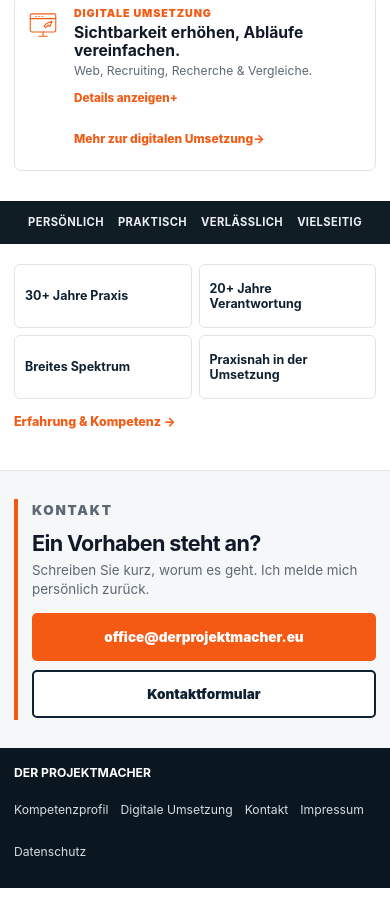
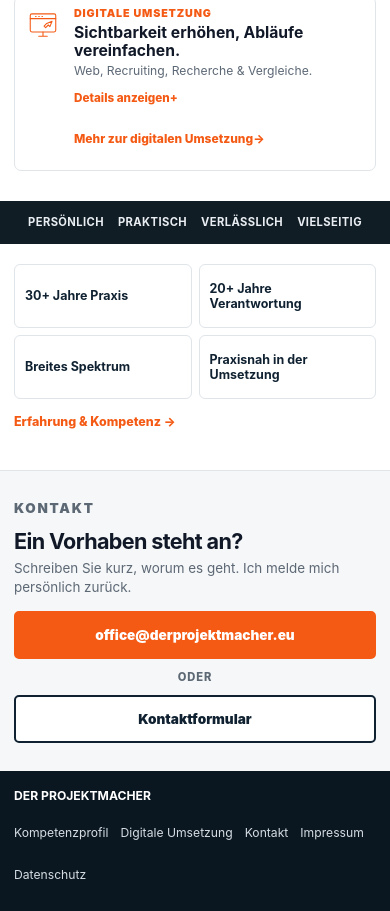
Before and after one commit to G00fystyle/derprojektmacher-website, a plain HTML site: page index.html in a window 390 px wide. Shown: the part 1077-1988 px from the top of the page. Before the commit the page ends 1965 px from the top, so only its background shows below. Drawn offline with Linux system fonts and the light colour scheme.

Commit message:
Version 16.6
anpassungen an der desktop seite

```diff
--- a/assets/css/site.css
+++ b/assets/css/site.css
@@ -225,3 +225,23 @@ footer{background:var(--navy-deep);color:#d5dde3;padding:21px 0}
   .submit-button{width:100%}
   .competence-summary,.competence-next{grid-template-columns:1fr}
 }
+
+
+/* V16.6 desktop alignment with the compact mobile design */
+.hero h1{max-width:700px}
+.contact-box{grid-template-columns:minmax(0,1fr) minmax(480px,560px);gap:40px;border-left:0;padding:0}
+.contact-actions{display:grid;grid-template-columns:minmax(250px,1fr) auto minmax(170px,.72fr);align-items:center;gap:12px;min-width:0}
+.contact-or{display:inline-flex;align-items:center;justify-content:center;color:var(--muted);font-size:.78rem;font-weight:800;text-transform:uppercase;letter-spacing:.08em}
+.email-button,.form-button{width:100%}
+
+@media(max-width:940px){
+  .contact-box{grid-template-columns:1fr;gap:22px}
+  .contact-actions{grid-template-columns:1fr auto 1fr;width:100%}
+}
+
+@media(max-width:760px){
+  .hero h1{max-width:100%}
+  .contact-box{border-left:0;padding:0}
+  .contact-actions{display:grid;grid-template-columns:1fr;gap:7px;margin-top:14px;width:100%}
+  .contact-or{min-height:22px;font-size:.7rem}
+}
--- a/index.html
+++ b/index.html
@@ -26,7 +26,7 @@
     <div class="wrap">
       <p class="kicker desktop-extra">Projektmanagement · Koordination · Umsetzung</p>
       <p class="kicker mobile-only">Projektmanagement · Koordination</p>
-      <h1><span class="desktop-extra hero-first">Einfach ans Ziel.</span><span>Ich kümmere mich darum.</span></h1>
+      <h1><span>Ich kümmere mich darum.</span></h1>
       <p class="lead"><span class="desktop-extra">Ich schaffe Überblick, koordiniere Beteiligte und halte die wesentlichen Punkte im Blick.</span><span class="mobile-only">Überblick schaffen, Beteiligte koordinieren, das Wesentliche im Blick behalten.</span></p>
       <ul class="micro-values" aria-label="Arbeitsweise"><li>Mit Hausverstand</li><li>Einfach</li><li>Ehrlich</li></ul>
     </div>
@@ -111,12 +111,13 @@
       <div><p class="kicker">Kontakt</p><h2><span class="desktop-extra">Ein Vorhaben steht an – aber die Zeit für Koordination und Umsetzung fehlt?</span><span class="mobile-only">Ein Vorhaben steht an?</span></h2><p>Schreiben Sie kurz, worum es geht. Ich melde mich persönlich zurück.</p></div>
       <div class="contact-actions">
         <a class="email-button" href="mailto:office@derprojektmacher.eu">office@derprojektmacher.eu</a>
-        <a class="form-button" href="kontakt.html">Kontaktformular</a>
+        <span class="contact-or" aria-hidden="true">oder</span>
+        <a class="form-button" href="kontakt.html" target="_blank" rel="noopener">Kontaktformular</a>
       </div>
     </div>
   </section>
 </main>
-<footer><div class="wrap footer-row"><strong>DER PROJEKTMACHER</strong><nav class="footer-links" aria-label="Fußnavigation"><a href="erfahrung-kompetenz.html">Kompetenzprofil</a><a href="digital-marketing.html">Digitale Umsetzung</a><a href="kontakt.html">Kontakt</a><a href="impressum.html">Impressum</a><a href="datenschutz.html">Datenschutz</a></nav></div></footer>
+<footer><div class="wrap footer-row"><strong>DER PROJEKTMACHER</strong><nav class="footer-links" aria-label="Fußnavigation"><a href="erfahrung-kompetenz.html">Kompetenzprofil</a><a href="digital-marketing.html">Digitale Umsetzung</a><a href="kontakt.html" target="_blank" rel="noopener">Kontakt</a><a href="impressum.html">Impressum</a><a href="datenschutz.html">Datenschutz</a></nav></div></footer>
 
 <script>
 (function(){
```
Also changed, not shown: 1 other file.
